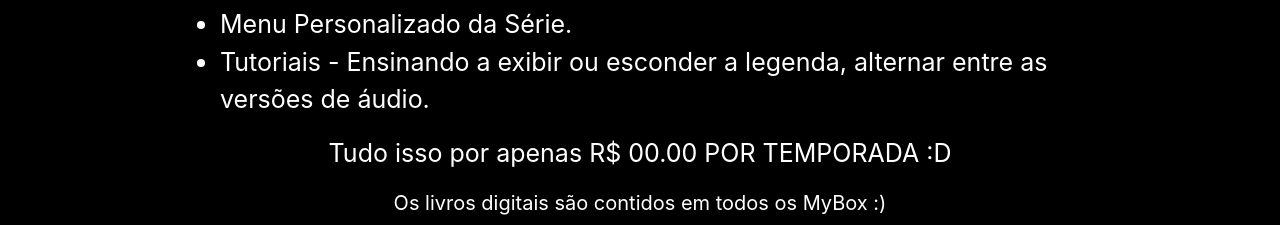
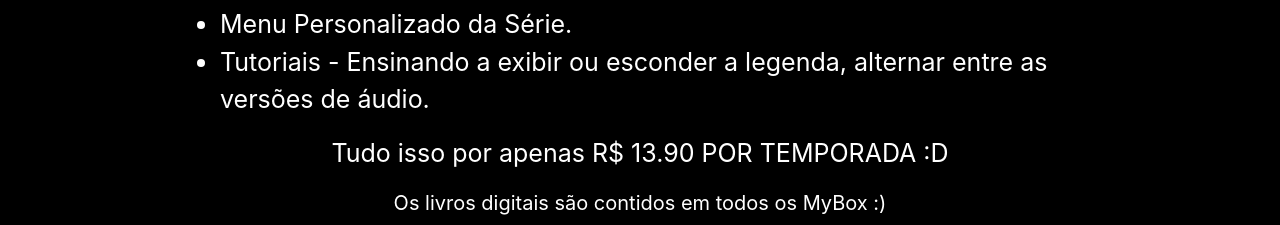
Before and after one commit to myboxDVD/myboxdvd.github.io, a website with bundled scripts: page index.html in a window 1280 px wide. Shown: the part 2200-2425 px from the top of the page. Built offline with nearby package versions, Linux system fonts and the light colour scheme.

Commit message:
modificação contato

```diff
--- a/index.html
+++ b/index.html
@@ -152,7 +152,7 @@
                         <li> Menu Personalizado da Série. </li>
                         <li> Tutoriais - Ensinando a exibir ou esconder a legenda, alternar entre as versões de áudio. </li>
                     </ul>
-                    <p id="preco" class="text-center "> Tudo isso por apenas R$ 00.00 POR TEMPORADA :D </p>
+                    <p id="preco" class="text-center "> Tudo isso por apenas R$ 13.90 POR TEMPORADA :D </p>
                     <p class="text-center">Os livros digitais são contidos em todos os MyBox :)</p>
                 </div>
 
```
